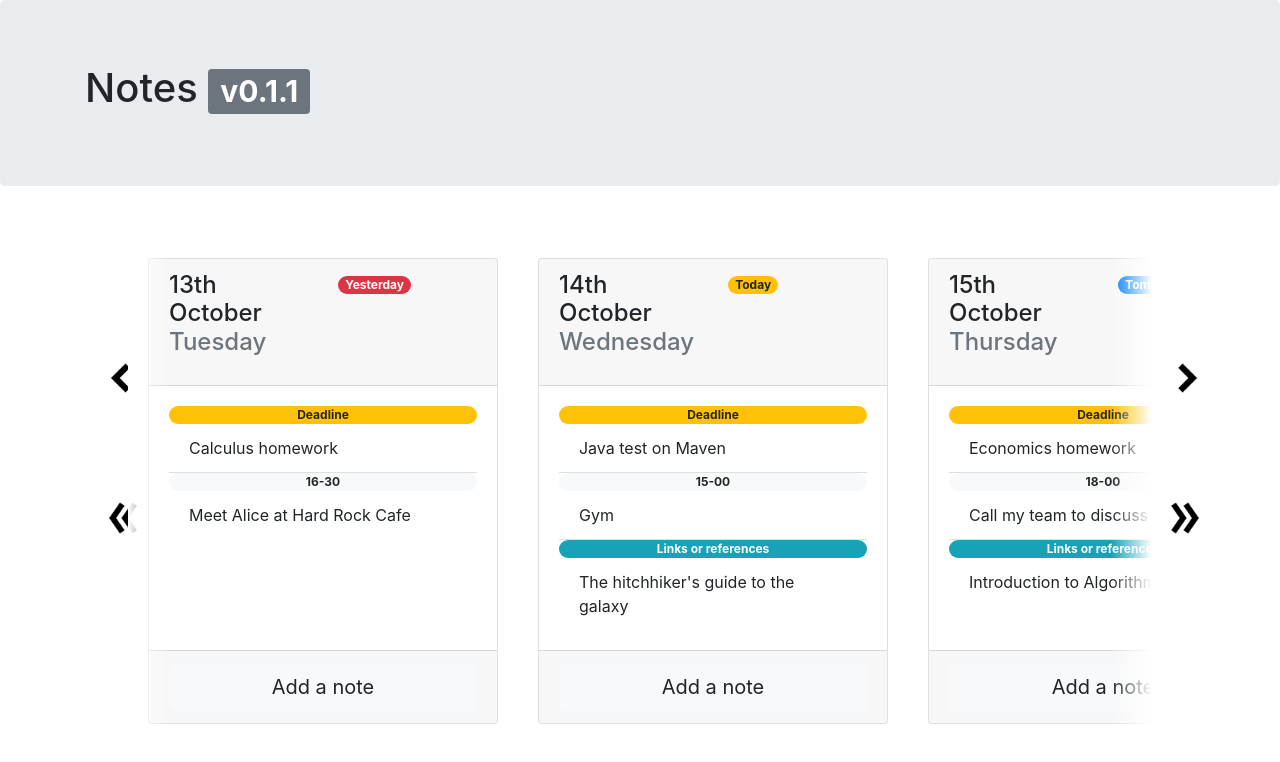
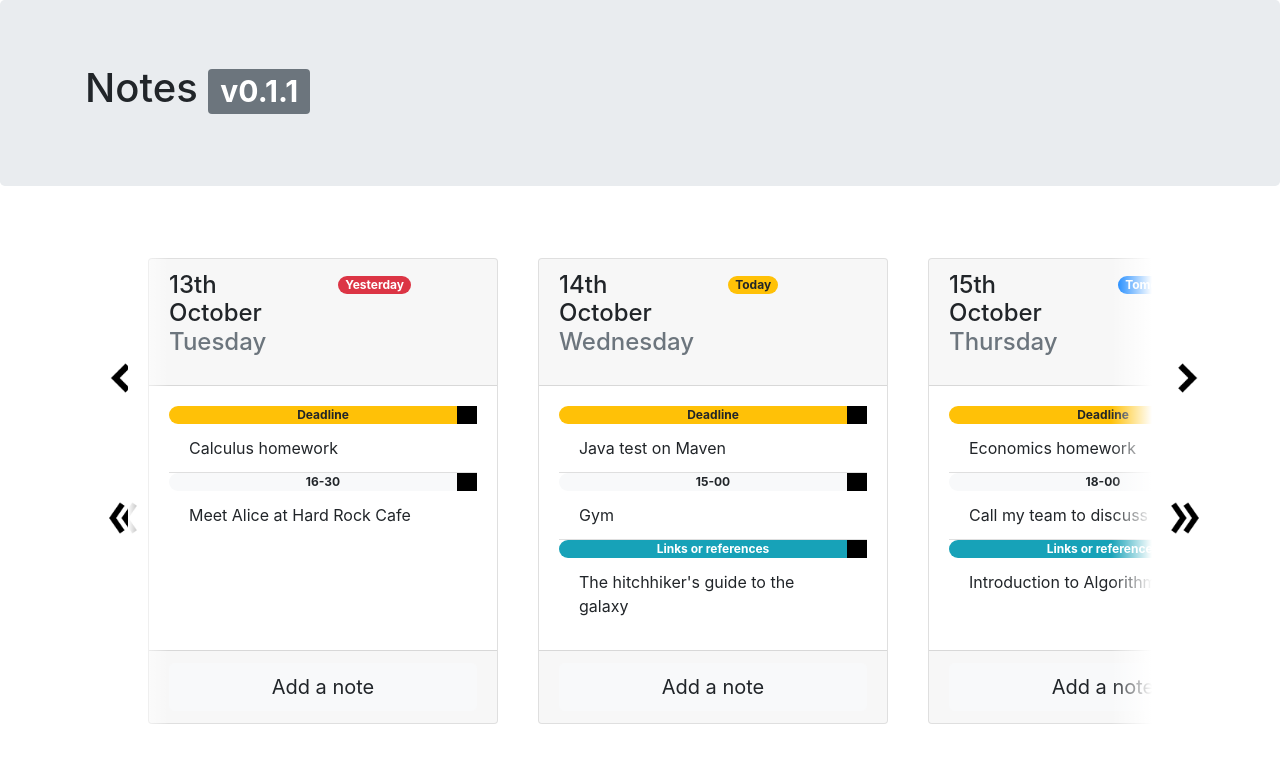
Before and after one commit to msaaddev/Notelify, a React (Create React App) app: page / in a window 1280 px wide. Shown: the top 762 px of the page. Built offline with nearby package versions, Linux system fonts and the light colour scheme.

Commit message:
EXPERIMENT: show Saad a non-updating state

```diff
--- a/src/App.js
+++ b/src/App.js
@@ -218,21 +218,31 @@ function App() {
 
         const card = `note${chosen.id}`;
         const temp = { ...notes };
-        if (temp.hasOwnProperty(card)) {
+        console.log('id ' + card); // note4
+        console.log(temp); // {note1: [], note2: [], note3: [], note4: []}
+        console.log(temp[card]); // undefined
+        console.log(Array.isArray(temp[card]))
+        if (Array.isArray(temp[card])) {
             temp[card].push(noteInfo);
+            console.log('adding');
         } else {
+            console.log('replacing');
             temp[card] = [noteInfo];
         }
         setNotes(temp);
 
         // rendering the data on screen again
 
-        let list = chosen.querySelector('.list-group');
-
         storingDataInLocalStorage();
 
         moveEditorRight();
+
+        hangDeleteHandlerOnNote(chosen.id);
     };
+
+    const hangDeleteHandlerOnNote = (cardId) => {
+        // document.querySelector('
+    }
 
     const delimiterAfterHeader = 'header-delimiter';
 
@@ -325,13 +335,7 @@ function App() {
         createNiceDateForCardHeader(newNoteHead[noteName], new Date(timestampForNewCard));
 
         const newNote = {
-            [noteName]: [
-                {
-                    badgeType: '',
-                    badgeContent: '',
-                    noteContent: '',
-                },
-            ],
+            [noteName]: [],
         };
 
         const tempNoteHead = { ...headInfo, ...newNoteHead };
--- a/src/components/DayEntry.js
+++ b/src/components/DayEntry.js
@@ -1,10 +1,13 @@
 import React from 'react';
 
 const DayEntry = ({ badgeType, badgeContent, noteContent }) => {
-    let badgeClasses = 'badge badge-pill ' + badgeType;
+    let badgeClasses = 'badge badge-pill ' + badgeType + ' delete-holder';
     return (
         <>
-            <span className={badgeClasses}>{badgeContent}</span>
+            <span className={badgeClasses}>
+                {badgeContent}
+                <div className='delete-button'></div>
+            </span>
             <li className='list-group-item'>{noteContent}</li>
         </>
     );
--- a/src/styles/style.css
+++ b/src/styles/style.css
@@ -151,3 +151,18 @@ body {
     width: 50px;
     height: 50px;
 }
+
+.delete-holder {
+    position: relative;
+}
+
+.delete-button {
+    position: absolute;
+    right: 0px;
+    top: 0px;
+
+    height: 20px;
+    width: 20px;
+
+    background-color: black;
+}
```
